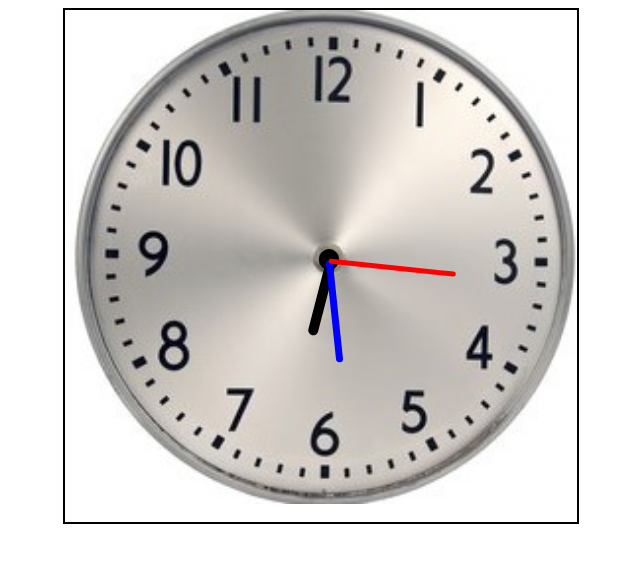
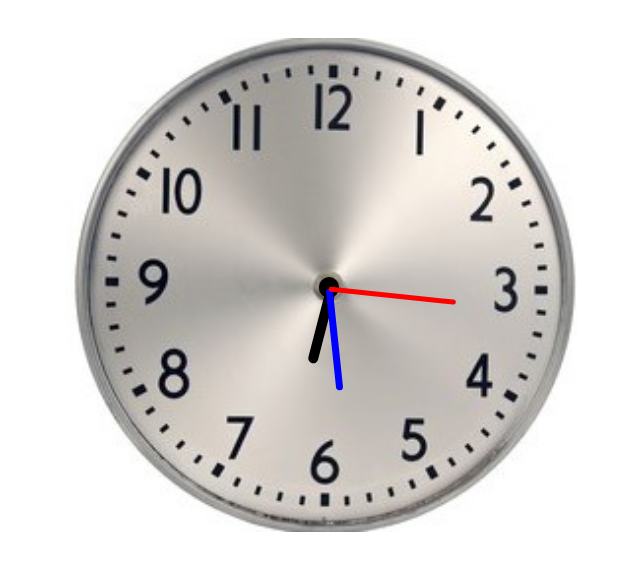
Before and after one commit to muxair080/WallClock, a plain HTML site: page index.html in a window 1280 px wide. Shown: the whole page, without its empty margins (319-959 px from the left). Drawn offline with Linux system fonts and the light colour scheme.

Commit message:
Fix design

```diff
--- a/style.css
+++ b/style.css
@@ -4,8 +4,7 @@
     margin: auto;
     height: 40vw;
     width: 40vw;
-    /* top: 30px; */
-    border: 2px solid black;
+    top: 30px;
     background: url(clock.jpg) no-repeat;
     background-size: 100%;
 
```
